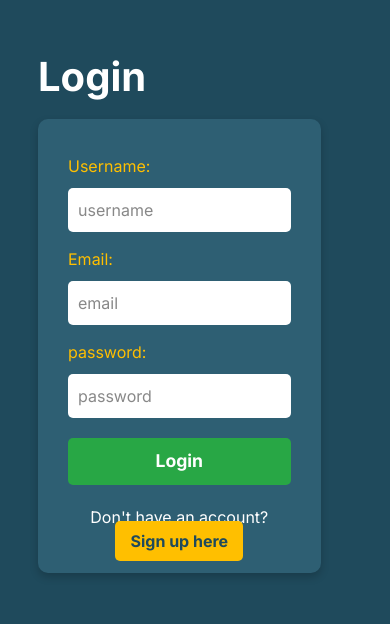
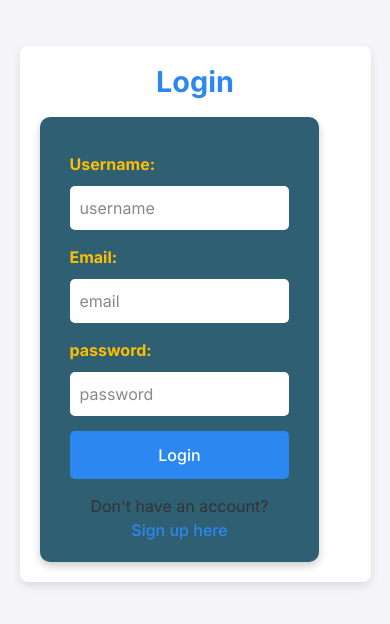
Before and after one commit to MissMurigi/bus-booking-system, a React (Vite) app in the folder frontend/: page /login in a window 390 px wide. Shown: the part 108-732 px from the top of the page. Built offline with nearby package versions, Linux system fonts and the light colour scheme.

Commit message:
updates on the frontend without functionality

```diff
--- a/frontend/src/pages/Home.css
+++ b/frontend/src/pages/Home.css
@@ -1,85 +1,214 @@
-/* Home.css */
+/* Base styles for light mode */
+:root {
+    --primary-color: #3498db;
+    --secondary-color: #2ecc71;
+    --light-bg: #f0f0f0;
+    --dark-text: #333;
+    --text-light: rgba(255, 255, 255, 0.85);
+  }
 
-.home {
+  /* Dark mode overrides */
+  .dark {
+    --primary-color: #1abc9c;
+    --secondary-color: #e74c3c;
+    --light-bg: #121212;
+    --dark-text: #ecf0f1;
+    --text-light: rgba(255, 255, 255, 0.85);
+  }
+
+  /* Home Page Base Styles */
+  .home {
+    color: var(--dark-text);
+    background-color: var(--light-bg);
+    overflow-x: hidden;
+    transition: background-color 0.3s, color 0.3s;
+  }
+
+  /* Home Header */
+  .home-header {
+    position: relative;
+    width: 100%;
+    height: 100vh;
+    display: flex;
+    align-items: center;
+    justify-content: space-between;
+    padding: 3rem;
+    background-image: url('../assets/bg1.jpg');
+    background-size: cover;
+    background-position: center;
+    color: var(--primary-color);
+    overflow: hidden;
+  }
+
+  .home-header::before {
+    content: "";
+    position: absolute;
+    top: 0;
+    left: 0;
+    right: 0;
+    bottom: 0;
+    background: rgba(0, 0, 0, 0.4);
+    z-index: 1;
+  }
+
+  .text-content {
+    width: 50%;
+    color: var(--text-light);
+  }
+
+  .text-content h1 {
+    font-size: 4rem;
+    margin-bottom: 1rem;
+    text-shadow: 2px 2px 8px rgba(0, 0, 0, 0.3);
+  }
+
+  .text-content p {
+    font-size: 1.5rem;
+    margin-bottom: 1.5rem;
+    text-shadow: 1px 1px 5px rgba(0, 0, 0, 0.3);
+  }
+
+  .book-button {
+    padding: 1rem 2rem;
+    background: linear-gradient(135deg, var(--primary-color), var(--secondary-color));
+    color: #fff;
+    text-decoration: none;
+    border: none;
+    border-radius: 25px;
+    font-weight: bold;
+    transition: transform 0.3s ease, box-shadow 0.3s ease;
+    box-shadow: 0 4px 15px rgba(0, 0, 0, 0.2);
+  }
+
+  .book-button:hover {
+    transform: scale(1.05);
+    box-shadow: 0 6px 20px rgba(0, 0, 0, 0.3);
+  }
+
+  /* Category Section */
+  .category {
+    padding: 4rem 2rem;
+    text-align: center;
+    background-color: var(--light-bg);
+    margin-bottom: 3rem;
+    transition: background-color 0.3s, color 0.3s;
+  }
+
+  .category h2 {
+    font-size: 2.5rem;
+    margin-bottom: 2rem;
+  }
+
+  /* Search Input Styling */
+  .category-filter input {
+    padding: 10px 20px;
+    font-size: 1rem;
+    border: 1px solid #ddd;
+    border-radius: 5px;
+    margin-bottom: 2rem;
+    width: 60%;
+  }
+
+  .category-filter .search-icon {
+    position: absolute;
+    left: 10px;
+    top: 50%;
+    transform: translateY(-50%);
+    pointer-events: none;
+  }
+
+  /* Bus List Styling */
+  .bus-list {
+    display: flex;
+    justify-content: space-around;
+    gap: 2rem;
+    flex-wrap: wrap;
+  }
+
+  .bus-card {
+    width: 350px;
+    height: 300px;
+    background: transparent;
+    box-shadow: 0 4px 8px rgba(0, 0, 0, 0.2);
+    border-radius: 8px;
+    overflow: hidden;
+    position: relative;
+    text-align: center;
+    transition: transform 0.3s ease;
+  }
+
+  .bus-card img {
+    width: 100%;
+    height: 100%;
+    object-fit: cover;
+  }
+
+  .bus-overlay {
+    position: absolute;
+    top: 0;
+    left: 0;
+    right: 0;
+    bottom: 0;
+    background: rgba(0, 0, 0, 0.4);
     display: flex;
     flex-direction: column;
+    justify-content: center;
     align-items: center;
-    background-color: #1f4a5c; /* Dark teal background */
-    color: white;
-    padding: 20px;
-    min-height: 100vh;
+    opacity: 0;
+    transition: opacity 0.3s ease;
   }
 
-  .home-header {
-    text-align: center;
-    margin-top: 30px;
+  .bus-card:hover .bus-overlay {
+    opacity: 1;
   }
 
-  .home-header h1 {
-    font-size: 2.5em;
-    font-weight: bold;
-    margin-bottom: 10px;
+  .bus-card:hover {
+    transform: scale(1.05);
   }
 
-  .home-header p {
-    font-size: 1.2em;
+  .bus-info h3 {
+    font-size: 1.5rem;
+    color: #fff;
+    margin: 0.5rem 0;
   }
 
-  .features, .Routes, .start {
-    text-align: center;
-    margin: 20px 0;
-    padding: 20px;
-    background-color: #2e5f73; /* Slightly lighter teal */
-    border-radius: 10px;
-    width: 90%;
-    max-width: 800px;
+  .bus-info p {
+    font-size: 1.2rem;
+    color: #fff;
   }
 
-  .features h2, .Routes h2, .start h2 {
-    font-size: 1.8em;
-    margin-bottom: 15px;
-    color: #ffbf00; /* Accent color for headings */
+  .view-all {
+    padding: 0.5rem 2rem;
+    font-size: 1.2rem;
+    background-color: var(--primary-color);
+    color: white;
+    border: none;
+    border-radius: 20px;
+    cursor: pointer;
   }
 
-  .features ul, .Routes ul {
-    list-style-type: none;
-    padding: 0;
-    font-size: 1.1em;
+  .view-all:hover {
+    background-color: var(--secondary-color);
   }
 
-  .features li, .Routes li {
-    margin: 10px 0;
+  /* Features Section */
+  .features {
+    text-align: center;
+    background-color: var(--light-bg);
+    padding: 3rem 2rem;
   }
 
-  .start p {
-    font-size: 1.2em;
-    margin-bottom: 20px;
+  .features h2 {
+    font-size: 2.5rem;
+    margin-bottom: 2rem;
   }
 
-  .login-button {
-    display: inline-block;
-    padding: 10px 20px;
-    background-color: #ffbf00; /* Bright yellow button color */
-    color: #1f4a5c;
-    font-size: 1.2em;
-    font-weight: bold;
-    border: none;
-    border-radius: 5px;
-    text-decoration: none;
-    cursor: pointer;
-    transition: background-color 0.3s ease;
+  .features ul {
+    list-style: none;
+    padding: 0;
+    font-size: 1.2rem;
   }
 
-  .login-button:hover {
-    background-color: #e0a700; /* Slightly darker yellow for hover effect */
+  .features li {
+    margin: 1rem 0;
   }
-
-  /* Footer styles */
-  footer {
-    margin-top: 30px;
-    width: 100%;
-    padding: 20px;
-    background-color: #2e5f73; /* Slightly lighter teal */
-    color: white;
-    text-align: center;
-  }
--- a/frontend/src/pages/Login.css
+++ b/frontend/src/pages/Login.css
@@ -1,119 +1,119 @@
-/* Login.css */
 
+/* General reset for margin, padding, and box-sizing */
+* {
+  margin: 0;
+  padding: 0;
+  box-sizing: border-box;
+}
+
+/* Layout for the login page */
+body, html {
+  height: 100%;
+  font-family: 'Arial', sans-serif;
+  background-color: #f4f4f9;
+  color: #333;
+}
+
+/* Container for the login page */
 .login {
   display: flex;
-  flex-direction: column;
+  justify-content: center;
   align-items: center;
-  justify-content: center;
-  background-color: #1f4a5c; /* Dark teal background */
-  color: white;
-  padding: 20px;
-  min-height: 100vh;
+  height: 100vh;
+  background-color: #f4f4f9;
 }
 
-.login h1 {
-  font-size: 2.5em;
-  font-weight: bold;
-  margin-bottom: 20px;
-  color: white;
+.login-container {
+  background-color: #ffffff;
+  padding: 30px;
+  box-shadow: 0 4px 8px rgba(0, 0, 0, 0.1);
+  border-radius: 8px;
+  width: 100%;
+  max-width: 400px;
 }
 
-form {
-  background-color: #2e5f73; /* Slightly lighter teal for form background */
-  border-radius: 10px;
-  padding: 20px 30px;
-  width: 90%;
-  max-width: 400px;
-  box-shadow: 0 4px 8px rgba(0, 0, 0, 0.2);
+.login-container h1 {
+  text-align: center;
+  margin-bottom: 20px;
+  font-size: 2rem;
+  color: #2d87f0;
 }
 
-form h1 {
-  font-size: 1.8em;
-  text-align: center;
-  color: #ffbf00; /* Yellow accent for the main heading */
+.form-group {
   margin-bottom: 20px;
 }
 
-.div, .email, .password {
-  margin: 15px 0;
-  display: flex;
-  flex-direction: column;
+label {
+  font-size: 1rem;
+  font-weight: bold;
+  margin-bottom: 5px;
+  display: block;
 }
 
-label {
-  font-size: 1em;
-  margin-bottom: 5px;
-  color: #ffbf00; /* Yellow color for labels */
+input {
+  width: 100%;
+  padding: 10px;
+  font-size: 1rem;
+  border-radius: 5px;
+  border: 1px solid #ddd;
+  margin-top: 5px;
+  background-color: #f9f9f9;
 }
 
-input[type="text"], input[type="email"], input[type="password"] {
-  padding: 10px;
-  font-size: 1em;
-  border: none;
-  border-radius: 5px;
-  margin-top: 5px;
+input:focus {
   outline: none;
-  background-color: #ffffff; /* White background for input fields */
-  color: #1f4a5c;
+  border-color: #2d87f0;
+  background-color: #fff;
 }
 
-input[type="text"]::placeholder,
-input[type="email"]::placeholder,
-input[type="password"]::placeholder {
-  color: #888;
-}
-
+/* Button styling */
 .login-button {
-  display: block;
   width: 100%;
-  padding: 10px;
-  background-color: #28a745; /* Green color for Login button */
+  padding: 12px;
+  background-color: #2d87f0;
   color: white;
-  font-size: 1.1em;
-  font-weight: bold;
+  font-size: 1.1rem;
   border: none;
   border-radius: 5px;
   cursor: pointer;
-  margin-top: 20px;
-  transition: background-color 0.3s ease;
+  transition: background-color 0.3s;
 }
 
 .login-button:hover {
-  background-color: #218838; /* Darker green on hover */
+  background-color: #1a6ac1;
 }
 
+/* Sign-up link */
 .signup-link {
   text-align: center;
-  margin-top: 20px;
+  margin-top: 15px;
 }
 
 .signup-link p {
-  font-size: 1em;
-  color: white;
+  font-size: 1rem;
 }
 
 .signup-link a {
-  background-color: #ffbf00; /* Yellow button for Sign up link */
-  padding: 10px 15px;
-  margin: 5px;
+  color: #2d87f0;
   text-decoration: none;
-  color: #1f4a5c;
-  font-weight: bold;
-  border-radius: 5px;
-  transition: background-color 0.3s ease;
 }
 
 .signup-link a:hover {
-  background-color: #e0a700; /* Darker yellow on hover */
+  text-decoration: underline;
 }
 
-.image-container {
-  margin-top: 30px;
-  text-align: center;
+/* Responsive design */
+@media (max-width: 768px) {
+  .login-container {
+    padding: 20px;
+    width: 90%;
+  }
+
+  .login-container h1 {
+    font-size: 1.8rem;
+  }
+
+  .login-button {
+    font-size: 1rem;
+  }
 }
-
-.image-container img {
-  max-width: 100%;
-  height: auto;
-  border-radius: 10px;
-}
```
